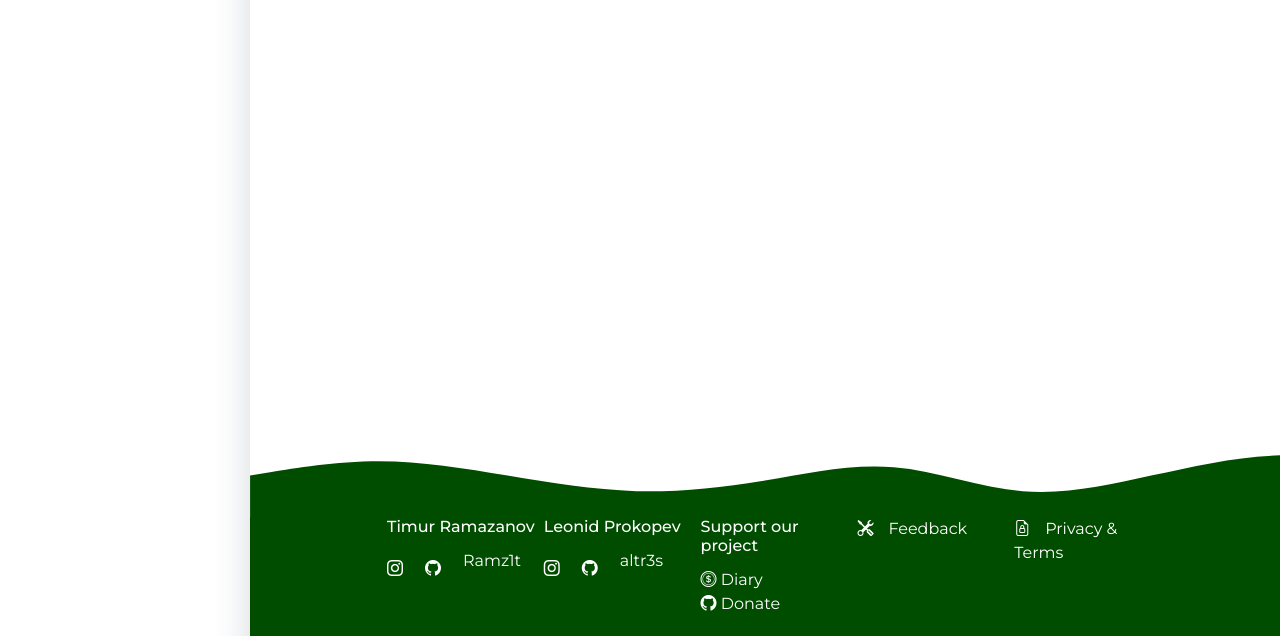
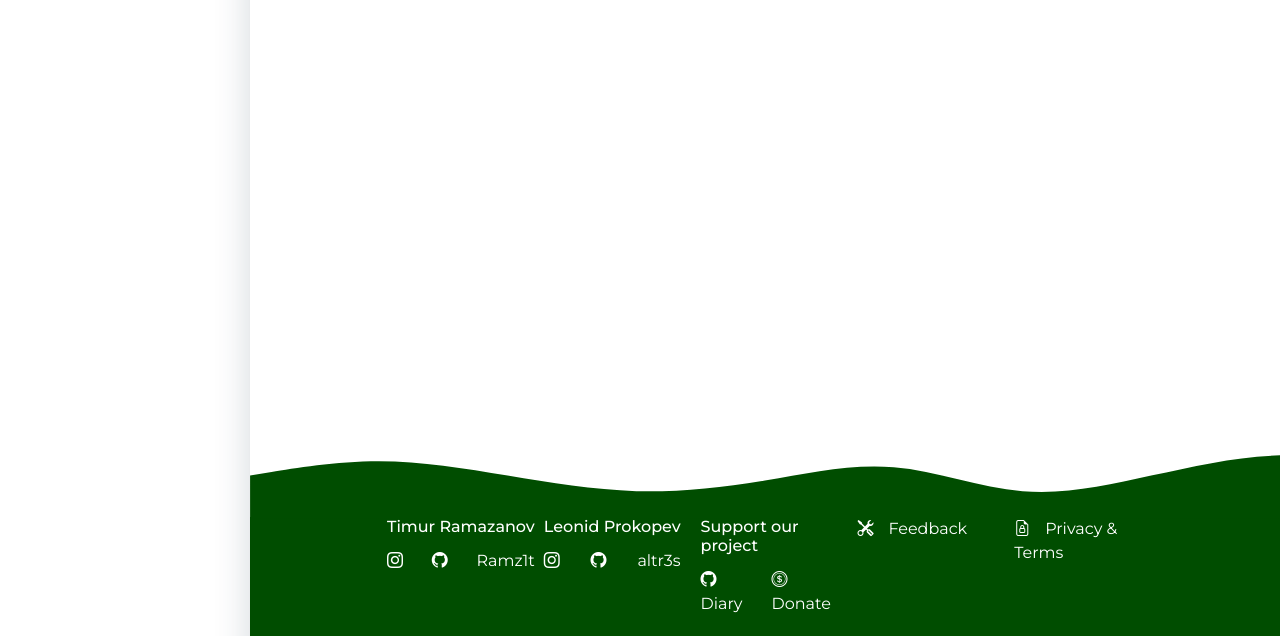
Before and after one commit to ramz1t/Diary, a FastAPI app: template views/templates/admin.html in a window 1280 px wide. Shown: the part 164-800 px from the top of the page. Run offline with FastAPI, Linux system fonts and the light colour scheme; the template is opened without the code that fills it, so the values that code supplies are empty; some libraries are stand-ins or nearby versions.

Commit message:
design fix, marks double fix

```diff
--- a/views/static/styles/sitelayout.css
+++ b/views/static/styles/sitelayout.css
@@ -232,3 +232,15 @@ box-shadow: 4px 4px 16px 3px rgba(34, 60, 80, 0.2);
 .instagram:hover{
     color: orange;
 }
+
+p {
+    margin-bottom: 0 !important;
+}
+
+.footer-column {
+    width: fit-content;
+}
+
+a {
+    text-decoration: none;
+}
--- a/views/templates/components/wave.html
+++ b/views/templates/components/wave.html
@@ -13,44 +13,40 @@
         </svg>
         <div id="footer-box" class="flex-row justify-center" style="min-height: 100px">
             <div class='grid grid-gap-half column-5' style="width: 80%">
-                <div>
+                <div class="footer-column">
                     <h6 class="footer-title">Timur Ramazanov</h6>
-                    <div class='flex-row'>
-                        <button class="footer-btn"
-                                onclick="location.href='https://instagram.com/timurram007'">
+                    <div class='flex-row allign-center space-between'>
+                        <a class="footer-btn" href='https://instagram.com/timurram007' target="_blank">
                             <i class="bi bi-instagram instagram"></i>
-                        </button>
-                        <button class="footer-btn"
-                                onclick="location.href='https://github.com/ramz1t'">
+                        </a>
+                        <a class="footer-btn" href='https://github.com/ramz1t' target="_blank">
                             <i class="bi bi-github"></i>
-                        </button>
+                        </a>
                         <p>Ramz1t</p>
                     </div>
                 </div>
-                <div>
+                <div class="footer-column">
                     <h6 class="footer-title">Leonid Prokopev</h6>
-                    <div class='flex-row'>
-                        <button class="footer-btn instagram"
-                                onclick="location.href='https://instagram.com/altr3s'">
-                            <i class="bi bi-instagram"></i>
-                        </button>
-                        <button class="footer-btn"
-                                onclick="location.href='https://github.com/altr3s'">
+                    <div class='flex-row allign-center space-between'>
+                        <a class="footer-btn" href='https://instagram.com/altr3s' target="_blank">
+                            <i class="bi bi-instagram instagram"></i>
+                        </a>
+                        <a class="footer-btn" href='https://github.com/altr3s' target="_blank">
                             <i class="bi bi-github"></i>
-                        </button>
+                        </a>
                         <p>altr3s</p>
                     </div>
                 </div>
-                <div>
+                <div class="footer-column">
                     <h6 class="footer-title">Support our project</h6>
-                    <button class="footer-btn"
-                            onclick="location.href='https://github.com/ramz1t/Diary'">
-                        <i class="bi bi-coin"></i> Diary
-                    </button>
-                    <button class="footer-btn"
-                            onclick="location.href='https://www.donationalerts.com/r/SchoolDairy'">
-                        <i class="bi bi-github"></i> Donate
-                    </button>
+                    <div style="gap: 0" class="flex-row allign-center space-between">
+                        <a class="footer-btn" href='https://github.com/ramz1t/Diary' target="_blank">
+                            <i class="bi bi-github"></i> Diary
+                        </a>
+                        <a class="footer-btn" style="margin-right: 0" href='https://www.donationalerts.com/r/SchoolDairy', target="_blank">
+                            <i class="bi bi-coin"></i> Donate
+                        </a>
+                    </div>
                 </div>
                 <div>
                     <i class="bi bi-tools icon-custom"></i>Feedback
```
Also changed, not shown: crud_models.py (+9 -3 lines).
